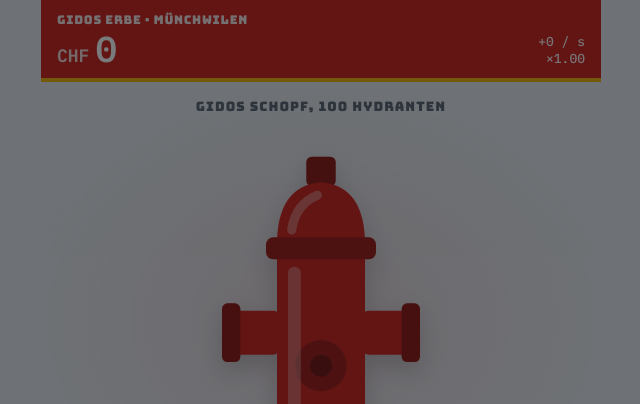
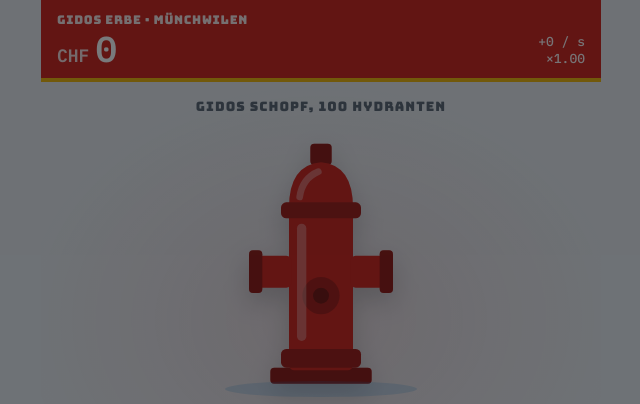
Before and after one commit to bobsli98/Hydrant, a plain HTML site: page index.html in a window 1280 px wide. Shown: the top 404 px of the page, without its empty margins (319-959 px from the left). Drawn offline with Linux system fonts and the light colour scheme.

Commit message:
Hof-Hydrant passt sich der Bildschirmhoehe an
Der Hydrant nimmt hoechstens 20 % der Hoehe ein, auf sehr kleinen
Handys 16 % ohne Ueberschrift. So bleibt der Hydranten-Fakt sichtbar.

Co-Authored-By: Claude Opus 5.5 <noreply@anthropic.com>

```diff
--- a/index.html
+++ b/index.html
@@ -111,7 +111,7 @@ h2 { font-family: var(--f-display); font-weight: 400; font-size: 20px; margin: 0
 .sub { color: var(--muted); font-size: 14px; margin: 0; line-height: 1.45; max-width: 60ch; }
 
 /* Hof */
-#p-hof { align-items: center; text-align: center; gap: 8px; }
+#p-hof { align-items: center; text-align: center; gap: 6px; }
 .yard-title { font-family: var(--f-display); font-size: 13px; color: var(--muted); letter-spacing: .08em; }
 #p-hof {
   --rc: var(--r-c); --glow: 10%;
@@ -123,7 +123,11 @@ h2 { font-family: var(--f-display); font-weight: 400; font-size: 20px; margin: 0
 #p-hof[data-tier="2"] { --glow: 34%; }
 #p-hof[data-tier="3"] { --glow: 48%; }
 #p-hof[data-tier="4"] { --glow: 62%; }
-.tapzone { position: relative; width: 100%; display: grid; place-items: center; padding-block: 8px; isolation: isolate; }
+.tapzone {
+  position: relative; width: 100%; display: grid; place-items: center; padding-block: 4px; isolation: isolate;
+  /* hydrant width follows the screen height so the facts below stay visible on small phones */
+  --hw: min(44vw, 190px, 20vh); --hw: min(44vw, 190px, 20svh);
+}
 .rays {
   position: absolute; z-index: -1; left: 50%; top: 45%; width: 520px; height: 520px; margin: -260px 0 0 -260px; border-radius: 50%;
   background: repeating-conic-gradient(from 0deg, color-mix(in srgb, var(--rc) 30%, transparent) 0deg 9deg, transparent 9deg 24deg);
@@ -148,14 +152,19 @@ h2 { font-family: var(--f-display); font-weight: 400; font-size: 20px; margin: 0
 .yard-name .nm { font-weight: 700; font-size: 15px; overflow-wrap: anywhere; }
 .yard-name .meta { font-size: 13px; color: var(--muted); }
 .big-hydrant {
-  background: none; border: 0; padding: 0; width: min(52vw, 220px); aspect-ratio: 120 / 200; max-width: 100%;
+  background: none; border: 0; padding: 0; width: var(--hw); aspect-ratio: 120 / 200; max-width: 100%;
   color: var(--r-c); transition: transform .08s ease-out; touch-action: manipulation;
   filter: drop-shadow(0 10px 12px rgba(0,0,0,.18));
 }
 .big-hydrant svg { width: 100%; height: 100%; display: block; }
 .big-hydrant.squish { transform: scale(.94, .9) translateY(4px); }
-.puddle { width: min(60vw, 250px); height: 18px; border-radius: 50%; background: var(--water); opacity: .18; margin-top: -10px; }
+.puddle { width: calc(var(--hw) * 1.2); height: 16px; border-radius: 50%; background: var(--water); opacity: .18; margin-top: -10px; }
 .tap-hint { font-size: 13px; color: var(--muted); }
+@media (max-height: 620px) {
+  .yard-title { display: none; }
+  .tapzone { --hw: min(44vw, 190px, 16vh); --hw: min(44vw, 190px, 16svh); }
+  #p-hof { padding-block: 10px 12px; }
+}
 .tap-hint b { font-family: var(--f-num); color: var(--ink); }
 .float {
   position: absolute; pointer-events: none; font-family: var(--f-num); font-weight: 600; color: var(--water);
```
